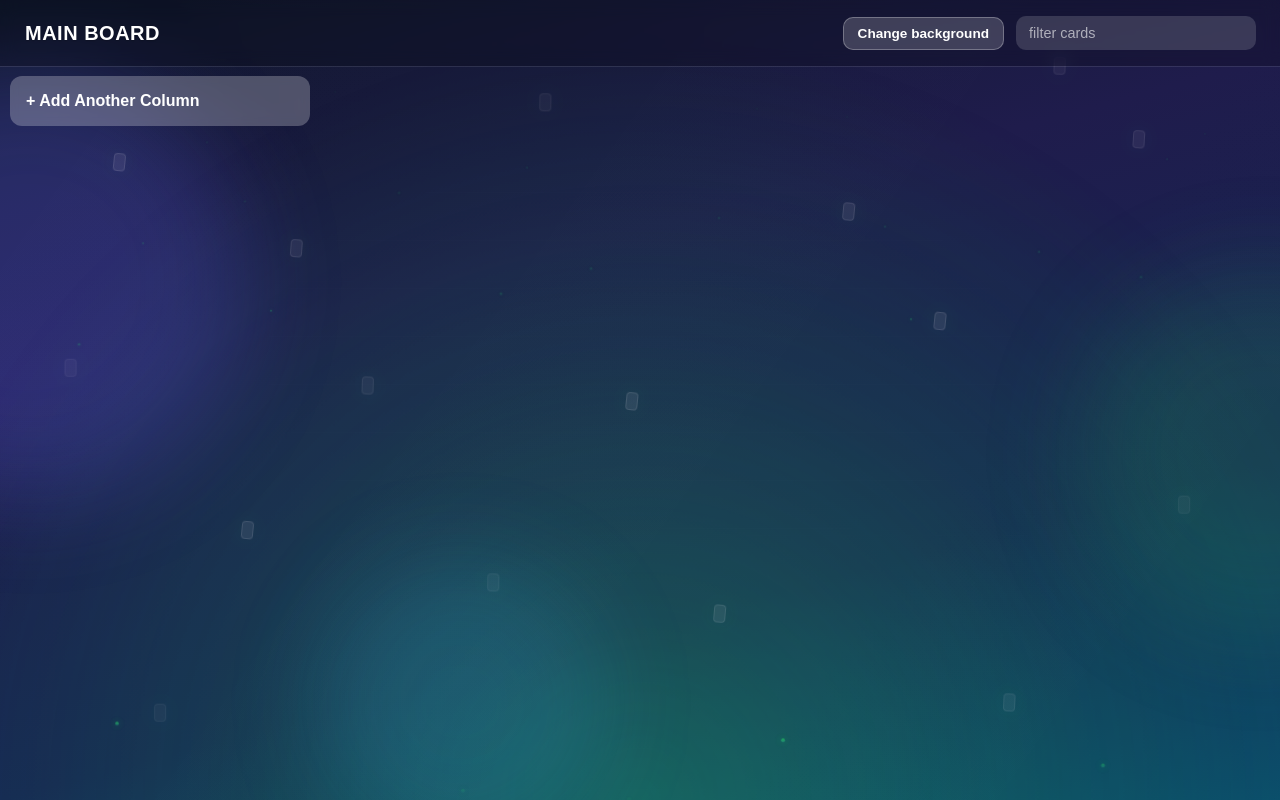
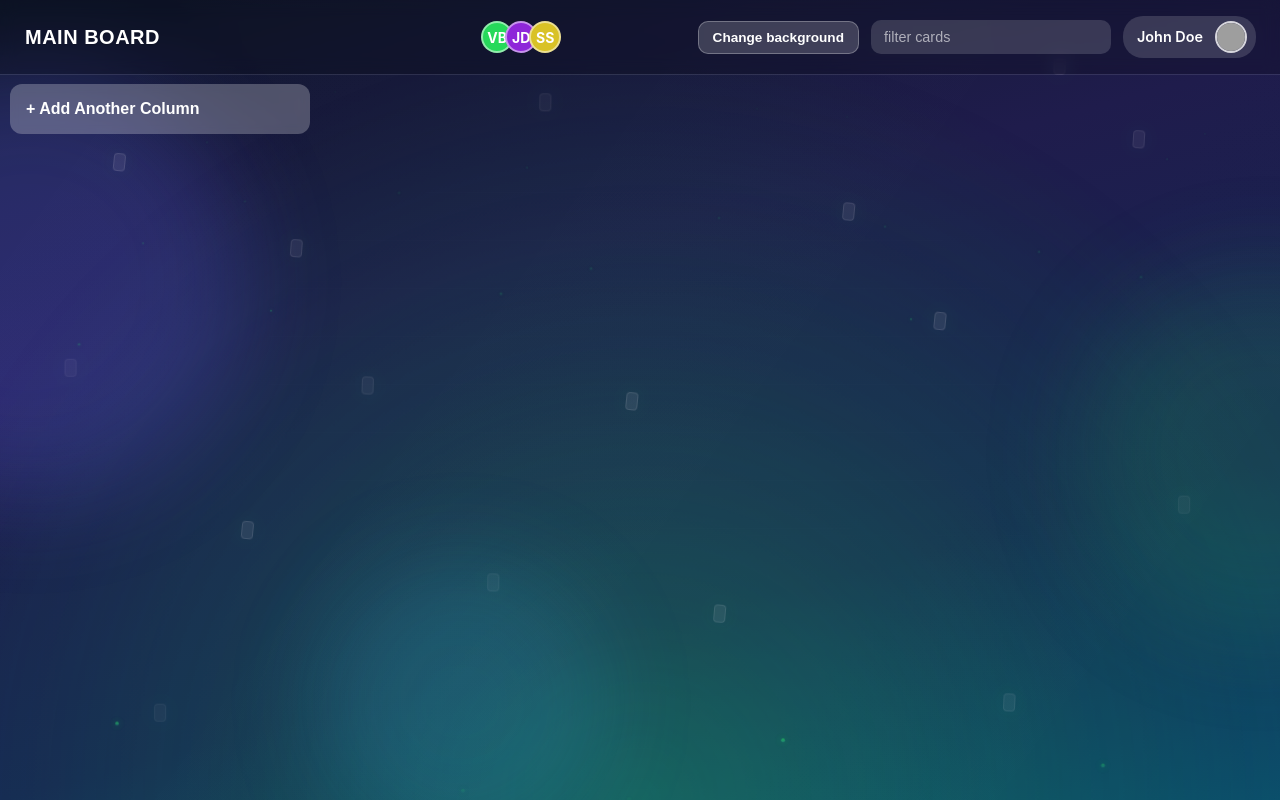
Before and after one commit to BatalinVlad/LearnAgenticCoding, a React (Vite) app in the folder client/: page / in a window 1280 px wide. Built offline with nearby package versions, Linux system fonts and the light colour scheme; no server answers; grey boxes are pictures that could not be loaded.

Commit message:
dummy unsplash backgrounds added

```diff
--- a/client/src/components/BackgroundPickerModal/BackgroundPickerModal.jsx
+++ b/client/src/components/BackgroundPickerModal/BackgroundPickerModal.jsx
@@ -109,7 +109,19 @@ export function BackgroundPickerModal({
                     onClick={() => onSelectPhoto(p)}
                     title="Use this image"
                   >
-                    <img src={p.thumbUrl} alt="" loading="lazy" />
+                    <img
+                      className="bg-picker__thumb-img"
+                      src={p.thumbUrl || p.fullUrl}
+                      alt=""
+                      loading="lazy"
+                      decoding="async"
+                      onError={(e) => {
+                        const el = e.currentTarget
+                        if (el.dataset.fallback === '1' || !p.fullUrl) return
+                        el.dataset.fallback = '1'
+                        el.src = p.fullUrl
+                      }}
+                    />
                   </button>
                 </li>
               ))}
--- a/client/src/components/MainBoard/MainBoard.jsx
+++ b/client/src/components/MainBoard/MainBoard.jsx
@@ -1,5 +1,12 @@
 import { useEffect, useState } from 'react'
 import { inputAutofillIgnoreProps } from '../../utils/inputAutofillIgnoreProps'
+import { UserNav } from '../UserNav/UserNav'
+
+const DUMMY_BOARD_MEMBERS = [
+  { id: 1, username: 'vbatalin', name: 'Vlad Batalin', initials: 'VB', password: 'password', tasks: ['task-1', 'task-2'] },
+  { id: 2, username: 'johndoe', name: 'John Doe', initials: 'JD', password: 'password', tasks: ['task-3'] },
+  { id: 3, username: 'sarahsmith', name: 'Sarah Smith', initials: 'SS', password: 'password', tasks: [] },
+]
 
 export function MainBoard({
   title,
@@ -45,6 +52,20 @@ export function MainBoard({
             {...inputAutofillIgnoreProps}
           />
         </div>
+
+        <div className="board-users">
+          {DUMMY_BOARD_MEMBERS.map(user => (
+            <div
+              key={user.id}
+              className="board-users__avatar"
+              title={`${user.name} (@${user.username})`}
+              style={{ backgroundColor: `hsl(${(user.id * 137.5) % 360}, 70%, 50%)` }}
+            >
+              {user.initials}
+            </div>
+          ))}
+        </div>
+
         <div className="app-header__actions">
           <button
             type="button"
@@ -68,6 +89,7 @@ export function MainBoard({
             spellCheck={false}
             {...inputAutofillIgnoreProps}
           />
+          <UserNav />
         </div>
       </header>
       <section className="main-board">{children}</section>
--- /dev/null
+++ b/client/src/components/UserNav/UserNav.jsx
@@ -0,0 +1,21 @@
+import './UserNav.scss'
+
+export function UserNav() {
+  const dummyUser = {
+    name: 'John Doe',
+    avatarUrl: 'https://i.pravatar.cc/150?u=a042581f4e29026024d'
+  }
+
+  return (
+    <div className="user-nav">
+      <div className="user-nav__info">
+        <span className="user-nav__name">{dummyUser.name}</span>
+      </div>
+      <img
+        src={dummyUser.avatarUrl}
+        alt={`${dummyUser.name}'s avatar`}
+        className="user-nav__avatar"
+      />
+    </div>
+  )
+}
--- /dev/null
+++ b/client/src/components/UserNav/UserNav.scss
@@ -0,0 +1,37 @@
+.user-nav {
+  display: flex;
+  align-items: center;
+  gap: 12px;
+  padding: 4px 8px;
+  background: rgba(255, 255, 255, 0.15);
+  border: 1px solid transparent;
+  border-radius: 20px;
+  transition: all 0.2s ease;
+  cursor: pointer;
+
+  &:hover {
+    background: rgba(255, 255, 255, 0.2);
+  }
+
+  &__info {
+    display: flex;
+    flex-direction: column;
+    align-items: flex-end;
+  }
+
+  &__name {
+    font-size: 0.9rem;
+    font-weight: 600;
+    color: #ffffff;
+    line-height: 1.2;
+    padding-left: 5px;
+  }
+
+  &__avatar {
+    width: 32px;
+    height: 32px;
+    border-radius: 50%;
+    object-fit: cover;
+    border: 2px solid rgba(255, 255, 255, 0.8);
+  }
+}
--- a/client/src/pages/MainBoardPage.jsx
+++ b/client/src/pages/MainBoardPage.jsx
@@ -379,7 +379,7 @@ export default function MainBoardPage() {
           setBackgroundUrl(photo.fullUrl)
           setBackgroundCredit({
             name: photo.photographerName,
-            url: photo.photographerUrl,
+            url: photo.photoPageUrl || photo.photographerUrl,
           })
           setBgPickerOpen(false)
         }}
--- a/client/src/styles/_background-picker.scss
+++ b/client/src/styles/_background-picker.scss
@@ -151,11 +151,13 @@
     transform 0.15s ease,
     box-shadow 0.15s ease;
 
-  img {
+  .bg-picker__thumb-img {
     width: 100%;
     height: 100%;
     object-fit: cover;
     display: block;
+    min-height: 72px;
+    background: #e0e4ea;
   }
 
   &:hover {
--- a/client/src/styles/_layout.scss
+++ b/client/src/styles/_layout.scss
@@ -24,6 +24,40 @@
 .app-header__title-wrap {
   flex: 1;
   min-width: 0;
+}
+
+.board-users {
+  display: flex;
+  align-items: center;
+  justify-content: center;
+  flex: 1;
+  min-width: 0;
+}
+
+.board-users__avatar {
+  width: 32px;
+  height: 32px;
+  border-radius: 50%;
+  color: white;
+  display: flex;
+  align-items: center;
+  justify-content: center;
+  font-size: 14px;
+  font-weight: bold;
+  border: 2px solid rgba(255, 255, 255, 0.5);
+  margin-left: -8px;
+  cursor: pointer;
+  transition: transform 0.2s, z-index 0.2s;
+  position: relative;
+
+  &:first-child {
+    margin-left: 0;
+  }
+
+  &:hover {
+    transform: translateY(-2px);
+    z-index: 10;
+  }
 }
 
 .board-title-input {
```
Also changed, not shown: client/src/data/dummyUnsplashBackgrounds.json (added, +98 -0 lines), 1 other file (tests, documents, lock files or other folders).
